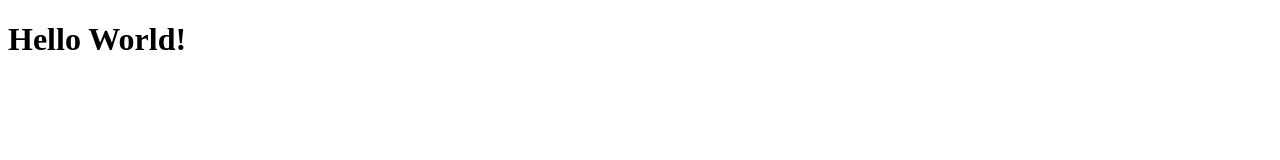
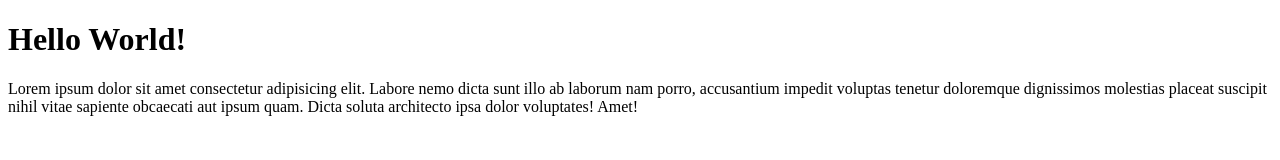
Before and after one commit to charlesspasiak/git-test, a plain HTML site: page index.html in a window 1280 px wide. Drawn offline with Linux system fonts and the light colour scheme.

Commit message:
menambahkan paragraf

```diff
--- a/index.html
+++ b/index.html
@@ -7,5 +7,6 @@
 </head>
 <body>
   <h1>Hello World!</h1>
+  <p>Lorem ipsum dolor sit amet consectetur adipisicing elit. Labore nemo dicta sunt illo ab laborum nam porro, accusantium impedit voluptas tenetur doloremque dignissimos molestias placeat suscipit nihil vitae sapiente obcaecati aut ipsum quam. Dicta soluta architecto ipsa dolor voluptates! Amet!</p>
 </body>
 </html>
```
